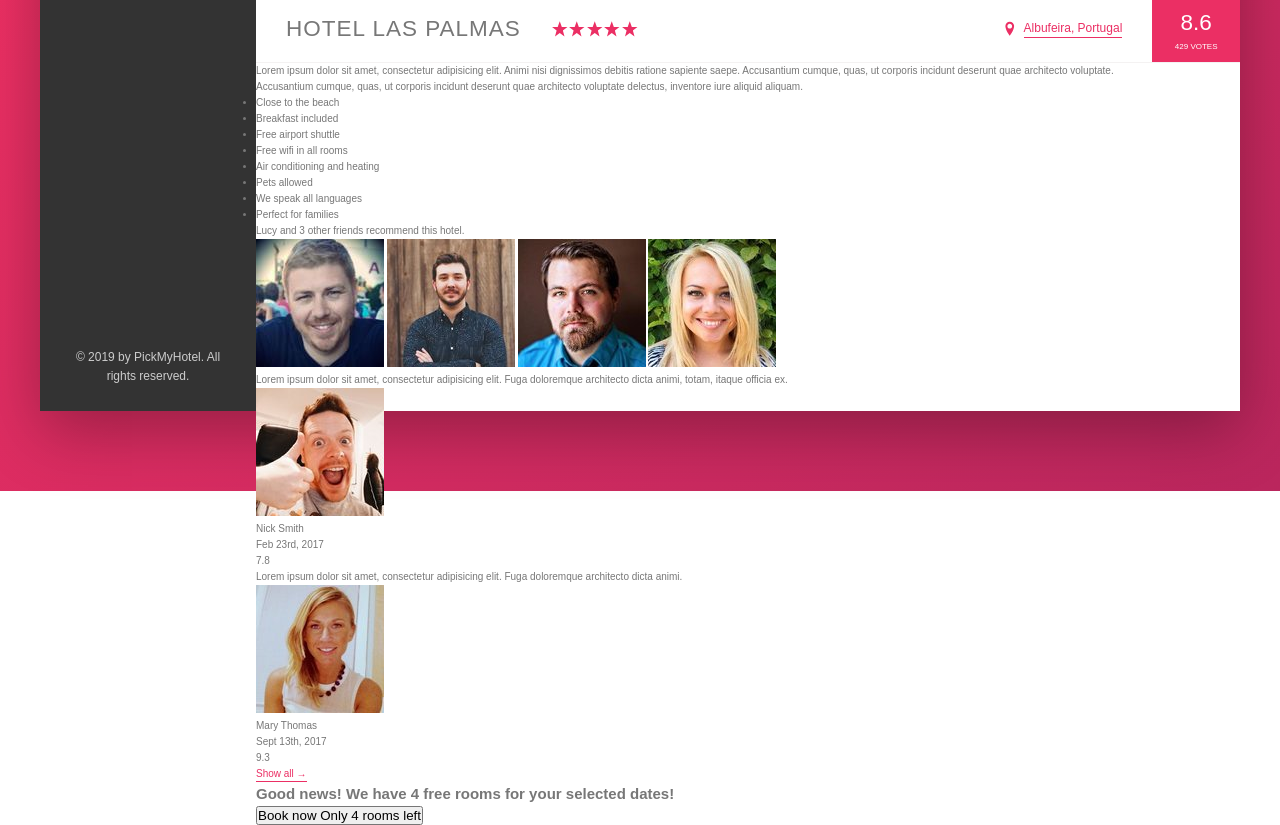
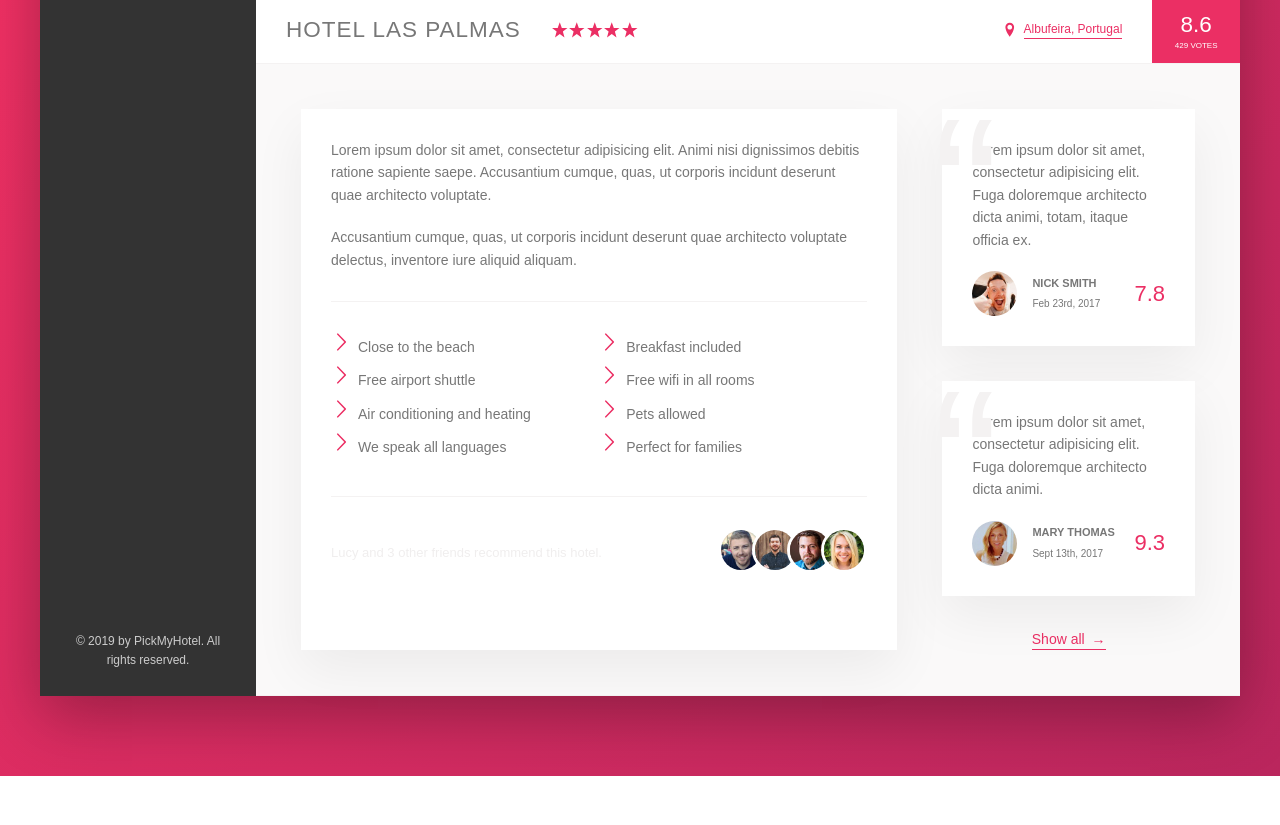
Before and after one commit to Malekz/pickmyhotel, a website: page index.html in a window 1280 px wide. Shown: the part 539-1364 px from the top of the page. After the commit the page ends 1315 px from the top, so only its background shows below. Drawn offline with Linux system fonts and the light colour scheme.

Commit message:
finished with user reviews section

```diff
--- a/index.html
+++ b/index.html
@@ -98,13 +98,25 @@
         <main class="hotel-view">
           <div class="gallery">
             <figure class="gallery__item">
-                  <img src="img/hotel-1.jpg" alt="Photo of hotel 1" class="gallery__photo">
+              <img
+                src="img/hotel-1.jpg"
+                alt="Photo of hotel 1"
+                class="gallery__photo"
+              />
             </figure>
             <figure class="gallery__item">
-                  <img src="img/hotel-2.jpg" alt="Photo of hotel 2" class="gallery__photo">
+              <img
+                src="img/hotel-2.jpg"
+                alt="Photo of hotel 2"
+                class="gallery__photo"
+              />
             </figure>
             <figure class="gallery__item">
-                  <img src="img/hotel-3.jpg" alt="Photo of hotel 3" class="gallery__photo">
+              <img
+                src="img/hotel-3.jpg"
+                alt="Photo of hotel 3"
+                class="gallery__photo"
+              />
             </figure>
           </div>
 
@@ -147,10 +159,14 @@
           <div class="detail">
             <div class="description">
               <p class="paragraph">
-                      Lorem ipsum dolor sit amet, consectetur adipisicing elit. Animi nisi dignissimos debitis ratione sapiente saepe. Accusantium cumque, quas, ut corporis incidunt deserunt quae architecto voluptate.
+                Lorem ipsum dolor sit amet, consectetur adipisicing elit. Animi
+                nisi dignissimos debitis ratione sapiente saepe. Accusantium
+                cumque, quas, ut corporis incidunt deserunt quae architecto
+                voluptate.
               </p>
               <p class="paragraph">
-                      Accusantium cumque, quas, ut corporis incidunt deserunt quae architecto voluptate delectus, inventore iure aliquid aliquam.
+                Accusantium cumque, quas, ut corporis incidunt deserunt quae
+                architecto voluptate delectus, inventore iure aliquid aliquam.
               </p>
               <ul class="list">
                 <li class="list__item">Close to the beach</li>
@@ -167,10 +183,26 @@
                   Lucy and 3 other friends recommend this hotel.
                 </p>
                 <div class="recommend__friends">
-                          <img src="img/user-3.jpg" alt="Friend 1" class="recommend__photo">
-                          <img src="img/user-4.jpg" alt="Friend 2" class="recommend__photo">
-                          <img src="img/user-5.jpg" alt="Friend 3" class="recommend__photo">
-                          <img src="img/user-6.jpg" alt="Friend 4" class="recommend__photo">
+                  <img
+                    src="img/user-3.jpg"
+                    alt="Friend 1"
+                    class="recommend__photo"
+                  />
+                  <img
+                    src="img/user-4.jpg"
+                    alt="Friend 2"
+                    class="recommend__photo"
+                  />
+                  <img
+                    src="img/user-5.jpg"
+                    alt="Friend 3"
+                    class="recommend__photo"
+                  />
+                  <img
+                    src="img/user-6.jpg"
+                    alt="Friend 4"
+                    class="recommend__photo"
+                  />
                 </div>
               </div>
             </div>
@@ -178,10 +210,15 @@
             <div class="user-reviews">
               <figure class="review">
                 <blockquote class="review__text">
-                          Lorem ipsum dolor sit amet, consectetur adipisicing elit. Fuga doloremque architecto dicta animi, totam, itaque officia ex.
+                  Lorem ipsum dolor sit amet, consectetur adipisicing elit. Fuga
+                  doloremque architecto dicta animi, totam, itaque officia ex.
                 </blockquote>
                 <figcaption class="review__user">
-                          <img src="img/user-1.jpg" alt="User 1" class="review__photo">
+                  <img
+                    src="img/user-1.jpg"
+                    alt="User 1"
+                    class="review__photo"
+                  />
                   <div class="review__user-box">
                     <p class="review__user-name">Nick Smith</p>
                     <p class="review__user-date">Feb 23rd, 2017</p>
@@ -192,10 +229,15 @@
 
               <figure class="review">
                 <blockquote class="review__text">
-                          Lorem ipsum dolor sit amet, consectetur adipisicing elit. Fuga doloremque architecto dicta animi.
+                  Lorem ipsum dolor sit amet, consectetur adipisicing elit. Fuga
+                  doloremque architecto dicta animi.
                 </blockquote>
                 <figcaption class="review__user">
-                          <img src="img/user-2.jpg" alt="User 1" class="review__photo">
+                  <img
+                    src="img/user-2.jpg"
+                    alt="User 1"
+                    class="review__photo"
+                  />
                   <div class="review__user-box">
                     <p class="review__user-name">Mary Thomas</p>
                     <p class="review__user-date">Sept 13th, 2017</p>
@@ -206,20 +248,7 @@
 
               <button class="btn-inline">Show all <span>&rarr;</span></button>
             </div>
-
-              <div class="cta">
-                  <h2 class="cta__book-now">
-                      Good news! We have 4 free rooms for your selected dates!
-                  </h2>
-                  <button class="btn">
-                      <span class="btn__visible">Book now</span>
-                      <span class="btn__invisible">Only 4 rooms left</span>
-                  </button>
           </div>
-
-          </div>
-
-
         </main>
       </div>
     </div>
--- a/sass/_base.scss
+++ b/sass/_base.scss
@@ -13,6 +13,9 @@
   --color-grey-dark-3: #999;
 
   --shadow-dark: 0 2rem 6rem rgba(0, 0, 0, 0.3);
+  --line: 1px solid var(--color-grey-light-2);
+
+  --shadow-light: 0 2rem 5rem rgba(0, 0, 0, 0.06);
 }
 
 * {
--- a/sass/_components.scss
+++ b/sass/_components.scss
@@ -189,7 +189,7 @@
 .overview {
   display: flex;
   align-items: center;
-  border-bottom: 1px solid var(--color-grey-light-2);
+  border-bottom: var(--line);
 
   &__heading {
     font-size: 2.25rem;
@@ -253,10 +253,19 @@
   background-color: transparent;
   cursor: pointer;
   transition: all 0.2s;
+  & span {
+    margin-left: 3px;
+    transition: margin-left 0.2s;
+  }
 
   &:hover {
     color: var(--color-grey-dark-1);
+
+    span {
+      margin-left: 8px;
+    }
   }
+
   &:focus {
     outline: none;
     animation: pulsate 1s infinite;
@@ -277,3 +286,124 @@
     box-shadow: none;
   }
 }
+
+//////////////////////////////
+// Paragraphs
+
+.paragraph:not(:last-of-type) {
+  margin-bottom: 2rem;
+}
+
+//////////////////////////////
+// List
+
+.list {
+  list-style: none;
+  margin: 3rem 0;
+  padding: 3rem 0;
+  border-top: var(--line);
+  border-bottom: var(--line);
+  display: flex;
+  flex-wrap: wrap;
+
+  &__item {
+    flex: 0 0 50%;
+    margin-bottom: 0.7rem;
+  }
+  &__item::before {
+    content: "";
+    display: inline-block;
+    height: 2rem;
+    width: 2rem;
+    margin-right: 0.7rem;
+    //older browsers
+    //background-image: url(../img/chevron-thin-right.svg);
+    // background-size: cover;
+    //newer browsers - mask
+    background-color: var(--color-primary);
+    -webkit-mask-image: url(../img/chevron-thin-right.svg);
+    -webkit-mask-size: cover;
+    mask-image: url(../img/chevron-thin-right.svg);
+    mask-size: cover;
+  }
+}
+
+//////////////////////////////
+// Recommend
+
+.recommend {
+  font-size: 1.3rem;
+  color: var(--color-grey-light-3);
+  display: flex;
+  align-items: center;
+  &__count {
+    margin-right: auto;
+  }
+  &__friends {
+  }
+  &__photo {
+    box-sizing: content-box;
+    height: 4rem;
+    width: 4rem;
+    border-radius: 50%;
+    border: 3px solid #fff;
+
+    &:not(:last-child) {
+      margin-right: -1.5rem;
+    }
+  }
+}
+
+//////////////////////////////
+// Reviews
+.review {
+  background-color: #fff;
+  box-shadow: var(--shadow-light);
+  padding: 3rem;
+  margin-bottom: 3.5rem;
+  position: relative;
+
+  &__text {
+    margin-bottom: 2rem;
+    z-index: 10;
+  }
+  &__user {
+    display: flex;
+    align-items: center;
+  }
+  &__photo {
+    height: 4.5rem;
+    width: 4.5rem;
+    border-radius: 50%;
+    margin-right: 1.5rem;
+  }
+  &__user-box {
+    margin-right: auto;
+  }
+  &__user-name {
+    font-size: 1.1rem;
+    font-weight: 600;
+    text-transform: uppercase;
+    margin-bottom: 0.4rem;
+  }
+  &__user-date {
+    font-size: 1rem;
+    color: var (--color-grey-dark-3);
+  }
+  &__rating {
+    color: var(--color-primary);
+    font-size: 2.2rem;
+    font-weight: 300;
+  }
+  &::before {
+    content: "\201C";
+    position: absolute;
+    top: -2rem;
+    left: -1rem;
+    line-height: 1;
+    font-size: 20rem;
+    color: var(--color-grey-light-2);
+    font-family: sans-serif;
+    z-index: 1;
+  }
+}
--- a/sass/_layout.scss
+++ b/sass/_layout.scss
@@ -11,7 +11,7 @@
   font-size: 14px;
   height: 7rem;
   background-color: #fff;
-  border-bottom: var(--color-grey-light-2);
+  border-bottom: var(--line);
   display: flex;
   justify-content: space-between;
   align-items: center;
@@ -34,7 +34,28 @@
 .hotel-view {
   background-color: #fff;
 
-  //test
-  height: 80rem;
   flex: 1;
 }
+
+.detail {
+  font-size: 1.4rem;
+  display: flex;
+  padding: 4.5rem;
+  background-color: var(--color-grey-light-1);
+  border-bottom: var(--line);
+}
+
+.description {
+  background-color: #fff;
+  box-shadow: var(--shadow-light);
+  padding: 3rem;
+  flex: 0 0 60%;
+  margin-right: 4.5rem;
+}
+
+.user-reviews {
+  flex: 1;
+  display: flex;
+  flex-direction: column;
+  align-items: center;
+}
```
Also changed, not shown: css/style.css, 1 other file. Lines whose indentation alone changed are shown as unchanged.
